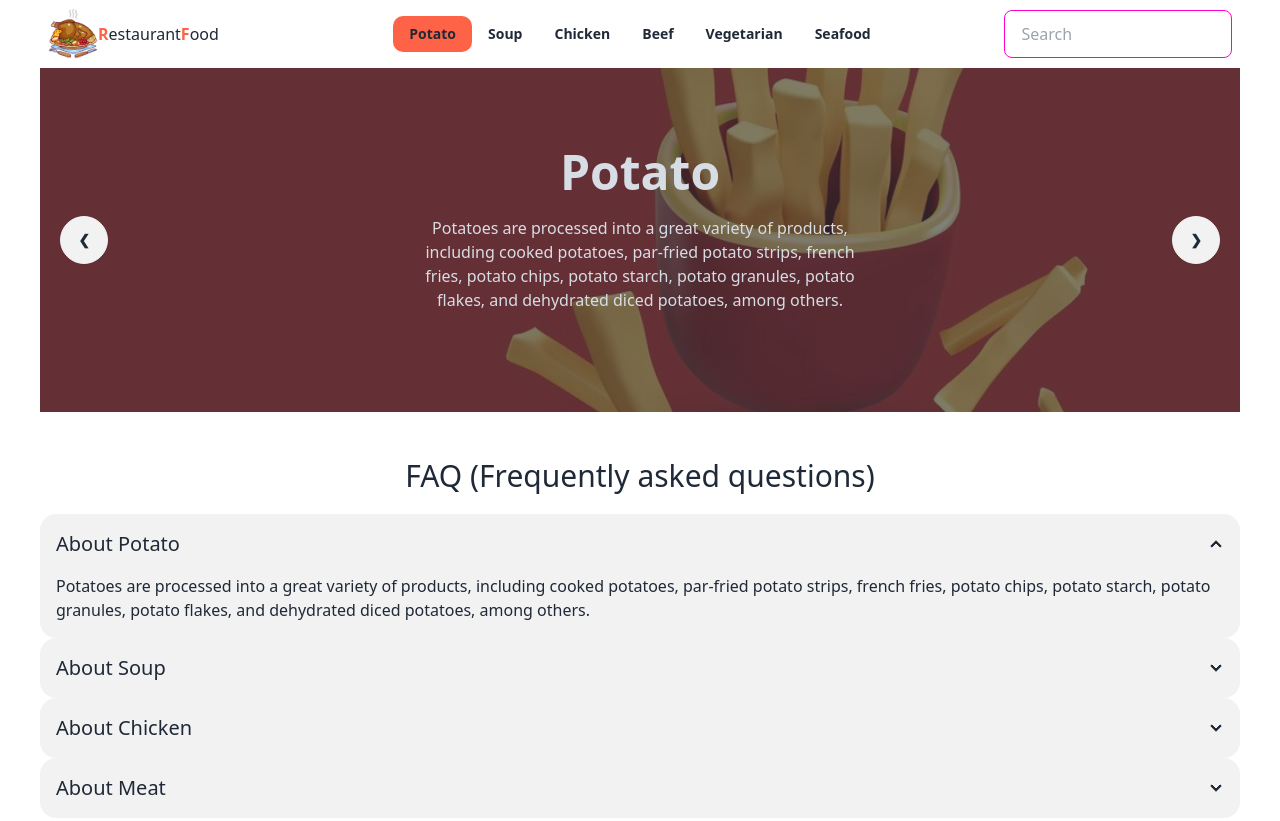
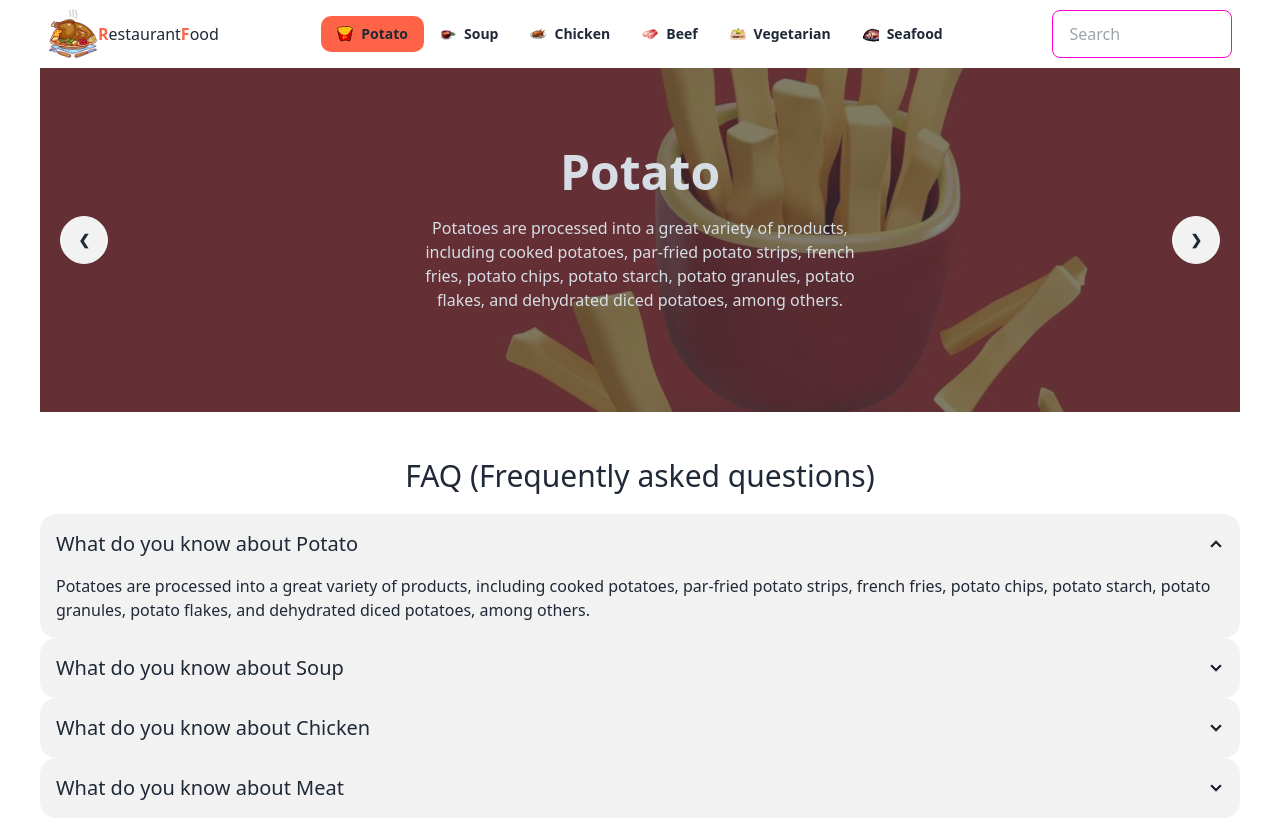
Before and after one commit to ajoy11s/RestaurantsFoodItem-tailwind-daisy-js, a website: page index.html in a window 1280 px wide. Shown: the top 821 px of the page. Drawn offline with nearby package versions, Linux system fonts and the light colour scheme; no server answers.

Commit message:
commit change

```diff
--- a/index.html
+++ b/index.html
@@ -24,12 +24,12 @@
           </div>
           <ul tabindex="0"
             class="menu menu-sm dropdown-content bg-base-100 rounded-box z-[1] mt-3 w-52 p-2 shadow font-bold">
-            <li onclick="CallFoodData('Potato')" id="potato_sm"><a>Potato</a></li>
-            <li onclick="CallFoodData('Soup')" id="soup_sm"><a>Soup</a></li>
-            <li onclick="CallFoodData('Chicken')" id="chicken_sm"><a>Chicken</a></li>
-            <li onclick="CallFoodData('Beef')" id="beef_sm"><a>Beef</a></li>
-            <li onclick="CallFoodData('Vegetarian')" id="vegetarian_sm"><a>Vegetarian</a></li>
-            <li onclick="CallFoodData('Seafood')" id="seafood_sm"><a>Seafood</a></li>
+            <li onclick="CallFoodData('Potato')" id="potato_sm"><a><img src="Resources/icons/potato-l-icon.png"/>Potato</a></li>
+          <li onclick="CallFoodData('Soup')" id="soup_sm"><a><img src="Resources/icons/soup-l-icon.png"/>Soup</a></li>
+          <li onclick="CallFoodData('Chicken')" id="chicken_sm"><a><img src="Resources/icons/chicken-l-icon.png"/>Chicken</a></li>
+          <li onclick="CallFoodData('Beef')" id="beef_sm"><a><img src="Resources/icons/meat-l-icon.png"/>Beef</a></li>
+          <li onclick="CallFoodData('Vegetarian')" id="vegetarian_sm"><a><img src="Resources/icons/vegetable-l-icon.png"/>Vegetarian</a></li>
+          <li onclick="CallFoodData('Seafood')" id="seafood_sm"><a><img src="Resources/icons/seafoodl-icon.png"/>Seafood</a></li>
           </ul>
         </div>
         <a href="#"><img src="Resources/logo/restaurant-logo.png" height="50px" width="50px" /></a>
@@ -38,12 +38,12 @@
       </div>
       <div class="navbar-center hidden lg:flex">
         <ul class="menu menu-horizontal px-1 font-bold">
-          <li onclick="CallFoodData('Potato')" id="potato"><a>Potato</a></li>
-          <li onclick="CallFoodData('Soup')" id="soup"><a>Soup</a></li>
-          <li onclick="CallFoodData('Chicken')" id="chicken"><a>Chicken</a></li>
-          <li onclick="CallFoodData('Beef')" id="beef"><a>Beef</a></li>
-          <li onclick="CallFoodData('Vegetarian')" id="vegetarian"><a>Vegetarian</a></li>
-          <li onclick="CallFoodData('Seafood')" id="seafood"><a>Seafood</a></li>
+          <li onclick="CallFoodData('Potato')" id="potato"><a><img src="Resources/icons/potato-l-icon.png"/>Potato</a></li>
+          <li onclick="CallFoodData('Soup')" id="soup"><a><img src="Resources/icons/soup-l-icon.png"/>Soup</a></li>
+          <li onclick="CallFoodData('Chicken')" id="chicken"><a><img src="Resources/icons/chicken-l-icon.png"/>Chicken</a></li>
+          <li onclick="CallFoodData('Beef')" id="beef"><a><img src="Resources/icons/meat-l-icon.png"/>Beef</a></li>
+          <li onclick="CallFoodData('Vegetarian')" id="vegetarian"><a><img src="Resources/icons/vegetable-l-icon.png"/>Vegetarian</a></li>
+          <li onclick="CallFoodData('Seafood')" id="seafood"><a><img src="Resources/icons/seafoodl-icon.png"/>Seafood</a></li>
         </ul>
       </div>
       <div class="navbar-end">
@@ -158,7 +158,7 @@
       <h2 class="text-center text-3xl my-5">FAQ (Frequently asked questions)</h2>
       <div class="collapse collapse-arrow bg-base-200 ">
         <input type="radio" name="my-accordion-2" checked="checked" />
-        <div class="collapse-title text-xl font-medium">About Potato</div>
+        <div class="collapse-title text-xl font-medium">What do you know about Potato</div>
         <div class="collapse-content">
           <p>Potatoes are processed into a great variety of products, including cooked potatoes,
             par-fried potato strips, french fries, potato chips, potato starch, potato granules,
@@ -167,7 +167,7 @@
       </div>
       <div class="collapse collapse-arrow bg-base-200">
         <input type="radio" name="my-accordion-2" />
-        <div class="collapse-title text-xl font-medium">About Soup</div>
+        <div class="collapse-title text-xl font-medium">What do you know about Soup</div>
         <div class="collapse-content">
           <p>Soup is a primarily liquid food, generally served warm or hot,
             that is made by combining ingredients of meat or vegetables with stock, milk, or water.</p>
@@ -175,7 +175,7 @@
       </div>
       <div class="collapse collapse-arrow bg-base-200">
         <input type="radio" name="my-accordion-2" />
-        <div class="collapse-title text-xl font-medium">About Chicken</div>
+        <div class="collapse-title text-xl font-medium">What do you know about Chicken</div>
         <div class="collapse-content">
           <p>The chicken (Gallus domesticus) is a large and round short-winged bird,
             domesticated from the red junglefowl of Southeast Asia around 8,000 years ago.</p>
@@ -183,7 +183,7 @@
       </div>
       <div class="collapse collapse-arrow bg-base-200">
         <input type="radio" name="my-accordion-2" />
-        <div class="collapse-title text-xl font-medium">About Meat</div>
+        <div class="collapse-title text-xl font-medium">What do you know about Meat</div>
         <div class="collapse-content">
           <p>Meat is animal tissue, often muscle, that is eaten as food.
             Humans have hunted and farmed other animals for meat since prehistory.</p>
@@ -222,7 +222,7 @@
       </div>
     </dialog>
     <footer class="footer footer-center bg-base-200 text-base-content rounded p-10">
-      <nav class="grid grid-flow-col gap-4">
+      <nav class="grid grid-flow-col gap-4 font-bold">
         <a class="link link-hover" onclick="my_modal_1.showModal()">About us</a>
         <a class="link link-hover" onclick="my_modal_1.showModal()">Contact</a>
         <a class="link link-hover" onclick="my_modal_1.showModal()">Services</a>
```
Also changed, not shown: Resources/icons/chicken-l-icon.png (added), Resources/icons/meat-l-icon.png (added), Resources/icons/potato-l-icon.png (added), Resources/icons/seafoodl-icon.png (added), Resources/icons/soup-l-icon.png (added), Resources/icons/vegetable-l-icon.png (added), app.js (line endings or trailing spaces).
